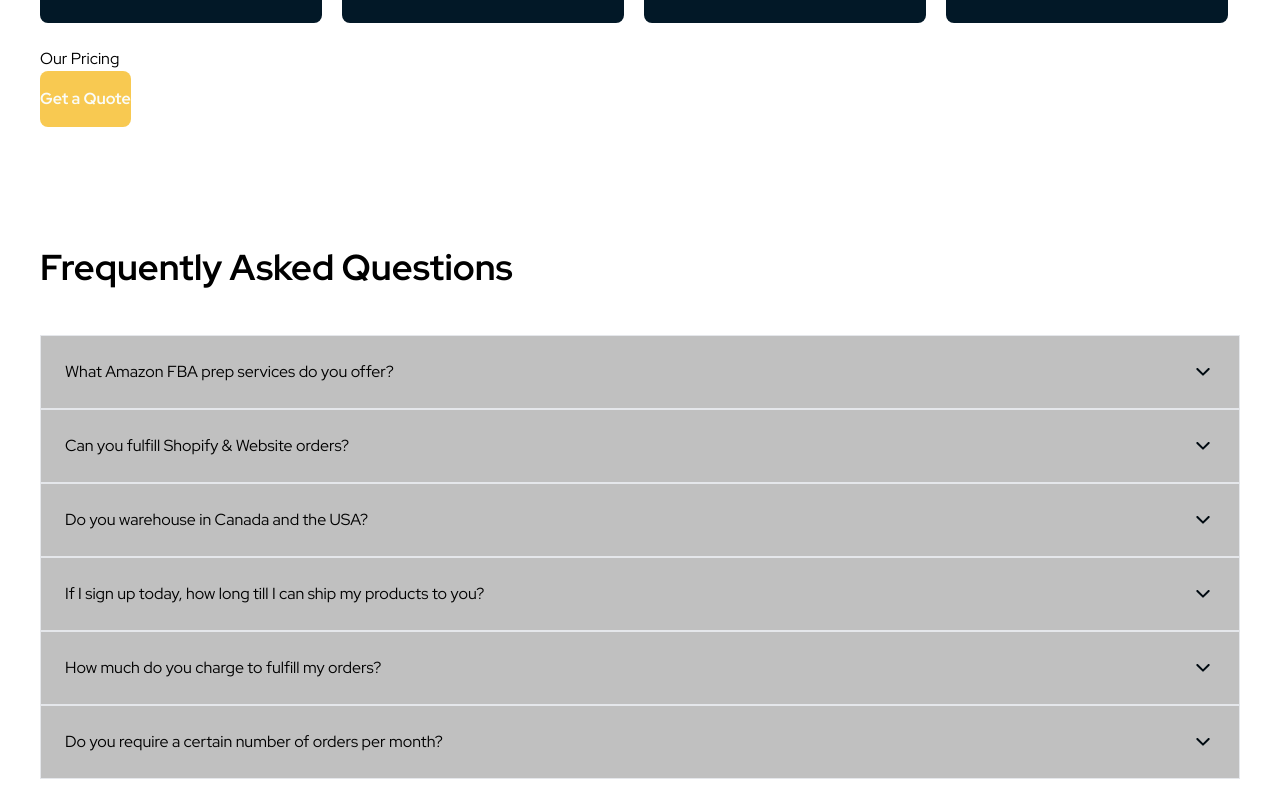
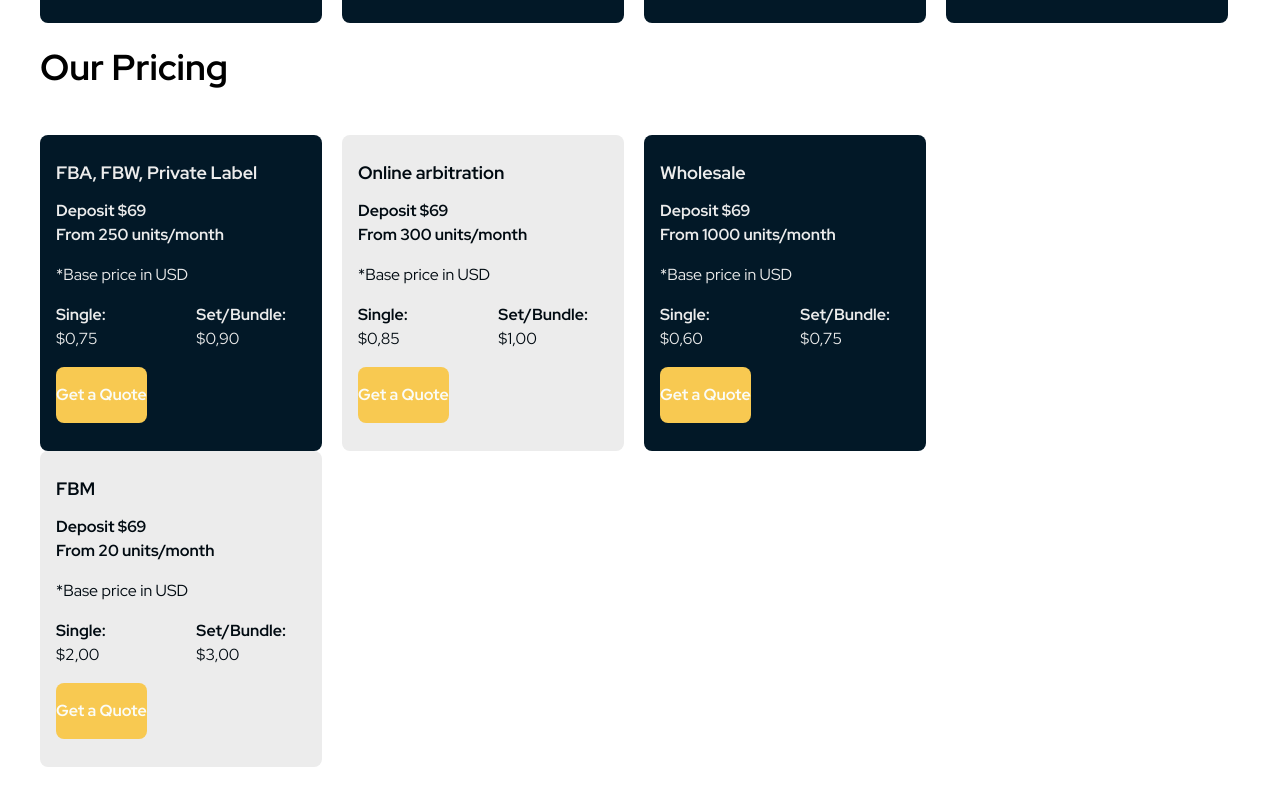
Before and after one commit to korvan17/nevadaFrontend, a Next.js app: page / in a window 1280 px wide. Shown: the part 2080-2880 px from the top of the page. Built offline with nearby package versions, Linux system fonts and the light colour scheme.

Commit message:
added card

```diff
--- a/src/components/Pricing/Pricing.jsx
+++ b/src/components/Pricing/Pricing.jsx
@@ -1,153 +1,268 @@
+"use client";
+import React from "react";
+import Image from "next/image";
+import SwiperCore, { Pagination, Navigation } from "swiper";
+import { Swiper, SwiperSlide } from "swiper/react";
+import "swiper/css";
 import { Buttons } from "../UIElements";
+
+SwiperCore.use([Pagination, Navigation]);
 
 export default function Pricing() {
 	return (
-    <section className="pt:mobile lg:pt-desktop" id="pricing">
+		<section lassName="py-mobile md:pb-0 lg:pt-desktop" id="pricing">
 			<div className="container">
-        <h2>Our Pricing</h2>
-        {/* <ul>
+				<h2 className="mb-[48px] text-4xl lg:text-5xl font-bold sm:text-center md:text-left">
+					Our Pricing
+				</h2>
+
+				<div className="sm:block md:hidden lg:hidden">
+					<Swiper
+						slidesPerView={1}
+						spaceBetween={10}
+						navigation={true}
+						pagination={{ clickable: true }}
+					>
+						<SwiperSlide>
+							<div className="w-full h-[316px] sm:w-full md:w-[282px] lg:w-[282px] mb-4 sm:mb-4 md:mb-0 py-4 pl-4 pr-9 rounded-lg bg-darkBlue text-captionalWhite overflow-x-auto md:mr-[20px] lg:mb-0 lg:mr-[24px]">
+								<h3 className="mt-[8px] mb-[12px] text-lg font-bold">
+									FBA, FBW, Private Label
+								</h3>
+								<p className="text-base font-bold">
+									Deposit $69
+								</p>
+								<p className="text-base font-bold mb-[16px]">
+									From 250 units/month
+								</p>
+								<p className="text-base mb-[16px]">
+									*Base price in USD
+								</p>
+								<ul className="mb-[16px] flex justify-between">
 									<li>
-            <h3></h3>
-            <p></p>
-            <p></p>
-            <h4></h4>
-            <p></p>
-            <h4></h4>
-            <ul>
-              <li>
-                <p>
-                  <span></span>
+										<p className="text-base font-bold">
+											Single:
 										</p>
+										<p>$0,75</p>
 									</li>
-              <li>
-                <p>
-                  <span></span>
+									<li className="">
+										<p className="text-base font-bold">
+											Set/Bundle:
 										</p>
-              </li>
-              <li>
-                <p>
-                  <span></span>
-                </p>
-              </li>
-              <li>
-                <p>
-                  <span></span>
-                </p>
-              </li>
-              <li>
-                <p>
-                  <span></span>
-                </p>
+										<p>$0,90</p>
 									</li>
 								</ul>
+
+								<Buttons>Get a Quote</Buttons>
+							</div>
+						</SwiperSlide>
+						<SwiperSlide>
+							<div className="w-full h-[316px] sm:w-full md:w-[282px] lg:w-[282px] mb-4 sm:mb-4 md:mb-0 py-4 pl-4 pr-9 rounded-lg bg-captionalWhite text-captionalWhite overflow-x-auto md:mr-[20px] lg:mb-0 lg:mr-[24px]">
+								<h3 className="mt-[8px] mb-[12px] text-lg font-bold text-mainBlack">
+									Online arbitration
+								</h3>
+								<p className="text-base font-bold text-mainBlack">
+									Deposit $69
+								</p>
+								<p className="text-base font-bold text-mainBlack mb-[16px]">
+									From 300 units/month
+								</p>
+								<p className="text-base text-mainBlack mb-[16px]">
+									*Base price in USD
+								</p>
+								<ul className="mb-[16px] flex justify-between text-mainBlack">
+									<li>
+										<p className="text-base font-bold">
+											Single:
+										</p>
+										<p>$0,85</p>
 									</li>
-          <li>
-            <h3></h3>
-            <p></p>
-            <p></p>
-            <h4></h4>
-            <p></p>
-            <h4></h4>
-            <ul>
-              <li>
-                <p>
-                  <span></span>
+									<li className="">
+										<p className="text-base font-bold">
+											Set/Bundle:
 										</p>
-              </li>
-              <li>
-                <p>
-                  <span></span>
-                </p>
-              </li>
-              <li>
-                <p>
-                  <span></span>
-                </p>
-              </li>
-              <li>
-                <p>
-                  <span></span>
-                </p>
-              </li>
-              <li>
-                <p>
-                  <span></span>
-                </p>
+										<p>$1,00</p>
 									</li>
 								</ul>
+
+								<Buttons>Get a Quote</Buttons>
+							</div>
+						</SwiperSlide>
+						<SwiperSlide>
+							<div className="w-full h-[316px] sm:w-full md:w-[282px] lg:w-[282px] mb-4 sm:mb-4 md:mb-0 py-4 pl-4 pr-9 rounded-lg bg-darkBlue text-captionalWhite overflow-x-auto md:mr-[20px] lg:mb-0 lg:mr-[24px]">
+								<h3 className="mt-[8px] mb-[12px] text-lg font-bold">
+									Wholesale
+								</h3>
+								<p className="text-base font-bold">
+									Deposit $69
+								</p>
+								<p className="text-base font-bold mb-[16px]">
+									From 1000 units/month
+								</p>
+								<p className="text-base mb-[16px]">
+									*Base price in USD
+								</p>
+								<ul className="mb-[16px] flex justify-between">
+									<li>
+										<p className="text-base font-bold">
+											Single:
+										</p>
+										<p>$0,60</p>
 									</li>
-          <li>
-            <h3></h3>
-            <p></p>
-            <p></p>
-            <h4></h4>
-            <p></p>
-            <h4></h4>
-            <ul>
-              <li>
-                <p>
-                  <span></span>
+									<li className="">
+										<p className="text-base font-bold">
+											Set/Bundle:
 										</p>
-              </li>
-              <li>
-                <p>
-                  <span></span>
-                </p>
-              </li>
-              <li>
-                <p>
-                  <span></span>
-                </p>
-              </li>
-              <li>
-                <p>
-                  <span></span>
-                </p>
-              </li>
-              <li>
-                <p>
-                  <span></span>
-                </p>
+										<p>$0,75</p>
 									</li>
 								</ul>
+
+								<Buttons>Get a Quote</Buttons>
+							</div>
+						</SwiperSlide>
+						<SwiperSlide>
+							<div className="w-full h-[316px] sm:w-full md:w-[282px] lg:w-[282px] mb-4 sm:mb-4 md:mb-0 py-4 pl-4 pr-9 rounded-lg bg-captionalWhite text-captionalWhite overflow-x-auto md:mr-[20px] lg:mb-0 lg:mr-[24px]">
+								<h3 className="mt-[8px] mb-[12px] text-lg font-bold text-mainBlack">
+									FBM
+								</h3>
+								<p className="text-base font-bold text-mainBlack">
+									Deposit $69
+								</p>
+								<p className="text-base font-bold text-mainBlack mb-[16px]">
+									From 20 units/month
+								</p>
+								<p className="text-base text-mainBlack mb-[16px]">
+									*Base price in USD
+								</p>
+								<ul className="mb-[16px] flex justify-between text-mainBlack">
+									<li>
+										<p className="text-base font-bold">
+											Single:
+										</p>
+										<p>$2,00</p>
 									</li>
-          <li>
-            <h3></h3>
-            <p></p>
-            <p></p>
-            <h4></h4>
-            <p></p>
-            <h4></h4>
-            <ul>
-              <li>
-                <p>
-                  <span></span>
+									<li className="">
+										<p className="text-base font-bold">
+											Set/Bundle:
 										</p>
-              </li>
-              <li>
-                <p>
-                  <span></span>
-                </p>
-              </li>
-              <li>
-                <p>
-                  <span></span>
-                </p>
-              </li>
-              <li>
-                <p>
-                  <span></span>
-                </p>
-              </li>
-              <li>
-                <p>
-                  <span></span>
-                </p>
+										<p>$3,00</p>
 									</li>
 								</ul>
+
+								<Buttons>Get a Quote</Buttons>
+							</div>
+						</SwiperSlide>
+					</Swiper>
+				</div>
+				<ul className="hidden sm:hidden md:flex lg:flex flex-wrap">
+					<li className="w-full h-[316px] sm:w-full md:w-[282px] lg:w-[282px] mb-4 sm:mb-4 md:mb-0 py-4 pl-4 pr-9 rounded-lg bg-darkBlue text-captionalWhite overflow-x-auto md:mr-[20px] lg:mb-0 lg:mr-[24px]">
+						<h3 className="mt-[8px] mb-[12px] text-lg font-bold">
+							FBA, FBW, Private Label
+						</h3>
+						<p className="text-base font-bold">Deposit $69</p>
+						<p className="text-base font-bold mb-[16px]">
+							From 250 units/month
+						</p>
+						<p className="text-base mb-[16px]">
+							*Base price in USD
+						</p>
+						<ul className="mb-[16px] flex justify-between">
+							<li>
+								<p className="text-base font-bold">Single:</p>
+								<p>$0,75</p>
 							</li>
-        </ul> */}
+							<li className="">
+								<p className="text-base font-bold">
+									Set/Bundle:
+								</p>
+								<p>$0,90</p>
+							</li>
+						</ul>
+
 						<Buttons>Get a Quote</Buttons>
+					</li>
+					<li className="w-full h-[316px] sm:w-full md:w-[282px] lg:w-[282px] mb-4 sm:mb-4 md:mb-0 py-4 pl-4 pr-9 rounded-lg bg-captionalWhite text-captionalWhite overflow-x-auto md:mr-[20px] lg:mb-0 lg:mr-[24px]">
+						<h3 className="mt-[8px] mb-[12px] text-lg font-bold text-mainBlack">
+							Online arbitration
+						</h3>
+						<p className="text-base font-bold text-mainBlack">
+							Deposit $69
+						</p>
+						<p className="text-base font-bold text-mainBlack mb-[16px]">
+							From 300 units/month
+						</p>
+						<p className="text-base text-mainBlack mb-[16px]">
+							*Base price in USD
+						</p>
+						<ul className="mb-[16px] flex justify-between text-mainBlack">
+							<li>
+								<p className="text-base font-bold">Single:</p>
+								<p>$0,85</p>
+							</li>
+							<li className="">
+								<p className="text-base font-bold">
+									Set/Bundle:
+								</p>
+								<p>$1,00</p>
+							</li>
+						</ul>
+
+						<Buttons>Get a Quote</Buttons>
+					</li>
+					<li className="w-full h-[316px] sm:w-full md:w-[282px] lg:w-[282px] mb-4 sm:mb-4 md:mb-0 py-4 pl-4 pr-9 rounded-lg bg-darkBlue text-captionalWhite overflow-x-auto md:mr-[20px] lg:mb-0 lg:mr-[24px]">
+						<h3 className="mt-[8px] mb-[12px] text-lg font-bold">
+							Wholesale
+						</h3>
+						<p className="text-base font-bold">Deposit $69</p>
+						<p className="text-base font-bold mb-[16px]">
+							From 1000 units/month
+						</p>
+						<p className="text-base mb-[16px]">
+							*Base price in USD
+						</p>
+						<ul className="mb-[16px] flex justify-between">
+							<li>
+								<p className="text-base font-bold">Single:</p>
+								<p>$0,60</p>
+							</li>
+							<li className="">
+								<p className="text-base font-bold">
+									Set/Bundle:
+								</p>
+								<p>$0,75</p>
+							</li>
+						</ul>
+
+						<Buttons>Get a Quote</Buttons>
+					</li>
+					<li className="w-full h-[316px] sm:w-full md:w-[282px] lg:w-[282px] mb-4 sm:mb-4 md:mb-0 py-4 pl-4 pr-9 rounded-lg bg-captionalWhite text-captionalWhite overflow-x-auto md:mr-[20px] lg:mb-0 lg:mr-[24px]">
+						<h3 className="mt-[8px] mb-[12px] text-lg font-bold text-mainBlack">
+							FBM
+						</h3>
+						<p className="text-base font-bold text-mainBlack">
+							Deposit $69
+						</p>
+						<p className="text-base font-bold text-mainBlack mb-[16px]">
+							From 20 units/month
+						</p>
+						<p className="text-base text-mainBlack mb-[16px]">
+							*Base price in USD
+						</p>
+						<ul className="mb-[16px] flex justify-between text-mainBlack">
+							<li>
+								<p className="text-base font-bold">Single:</p>
+								<p>$2,00</p>
+							</li>
+							<li className="">
+								<p className="text-base font-bold">
+									Set/Bundle:
+								</p>
+								<p>$3,00</p>
+							</li>
+						</ul>
+
+						<Buttons>Get a Quote</Buttons>
+					</li>
+				</ul>
 			</div>
 		</section>
 	);
```
Lines whose indentation alone changed are shown as unchanged.
